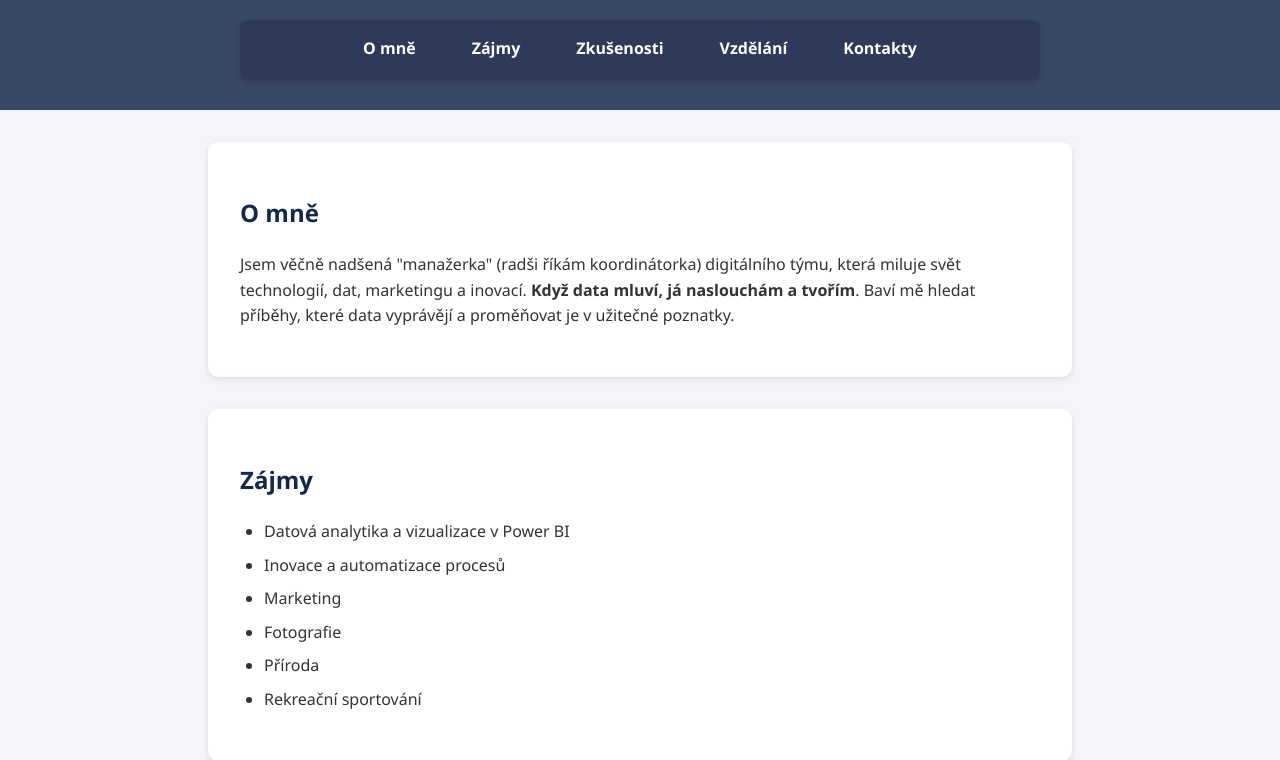
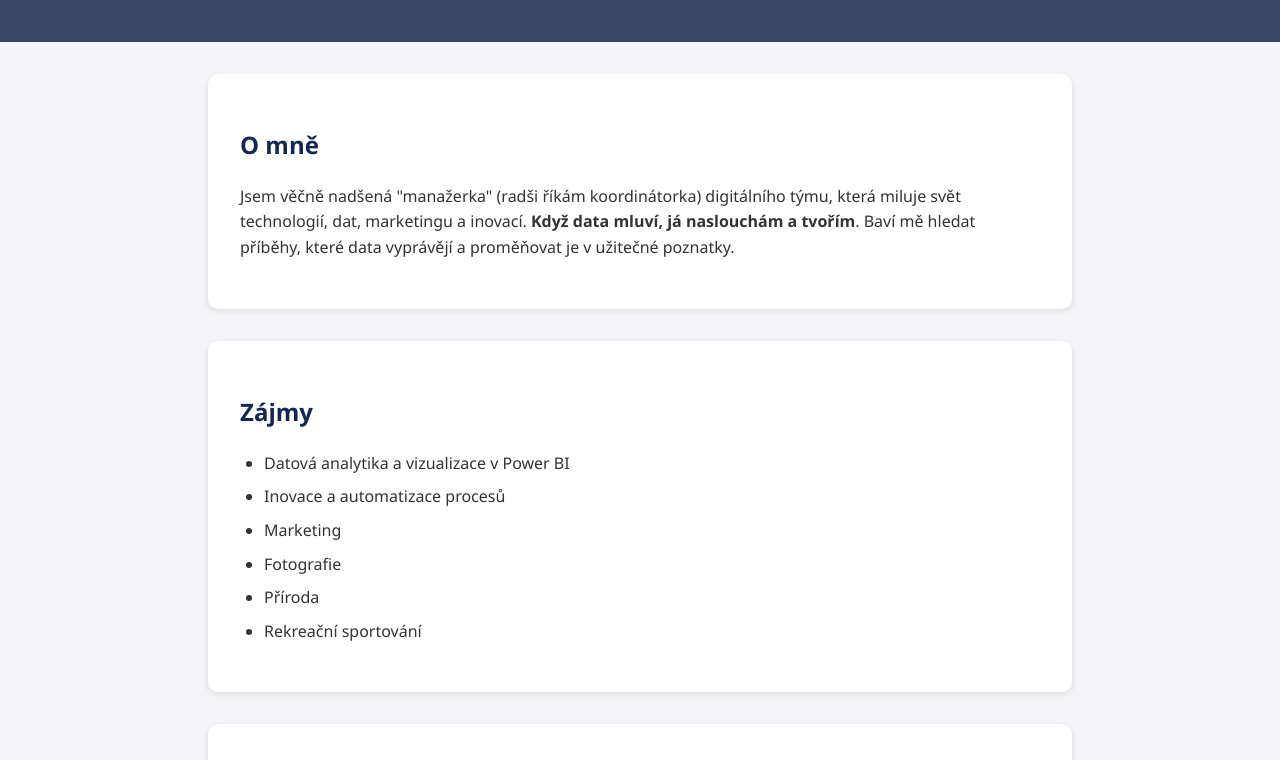
Before and after one commit to RenataM82/RM_Zivotopis, a plain HTML site: page index.html in a window 1280 px wide. Shown: the part 340-1100 px from the top of the page. Drawn offline with Linux system fonts and the light colour scheme.

Commit message:
třetí verze

```diff
--- a/index.html
+++ b/index.html
@@ -11,16 +11,6 @@
 
         <img src="foto-renata.jpg" alt="Renata Macurová" width="200">
         <h1>Renata Macurová</h1>
-
-        <nav>
-            <ul class="menu">
-                <li><a href="#about">O mně</a></li>
-                <li><a href="#interests">Zájmy</a></li>
-                <li><a href="#experience">Zkušenosti</a></li>
-                <li><a href="#education">Vzdělání</a></li>
-                <li><a href="#contacts">Kontakty</a></li>
-            </ul>
-        </nav>
 
     </header>
 
--- a/style.css
+++ b/style.css
@@ -19,45 +19,6 @@ header img {
     border-radius: 50%;
     margin-top: 16px;
     box-shadow: 0 4px 10px rgba(0, 0, 0, 0.3);
-}
-
-nav {
-    margin-top: 32px;
-    background-color: #2e3a59;
-    padding: 16px 0;
-    box-shadow: 0 4px 8px rgba(0, 0, 0, 0.2);
-    border-radius: 8px;
-    max-width: 800px;
-    width: 100%;
-    margin-left: auto;
-    margin-right: auto;
-}
-
-.menu {
-    list-style: none;
-    padding: 0;
-    margin: 0;
-    display: flex;
-    justify-content: center;
-    gap: 24px;
-    flex-wrap: wrap;
-}
-
-.menu li {
-    margin: 0;
-}
-
-.menu a {
-    color: #ffffff;
-    text-decoration: none;
-    font-weight: bold;
-    padding: 8px 16px;
-    border-radius: 5px;
-    transition: background-color 0.3s ease;
-}
-
-.menu a:hover {
-    background-color: #14274e;
 }
 
 h2 {
```
